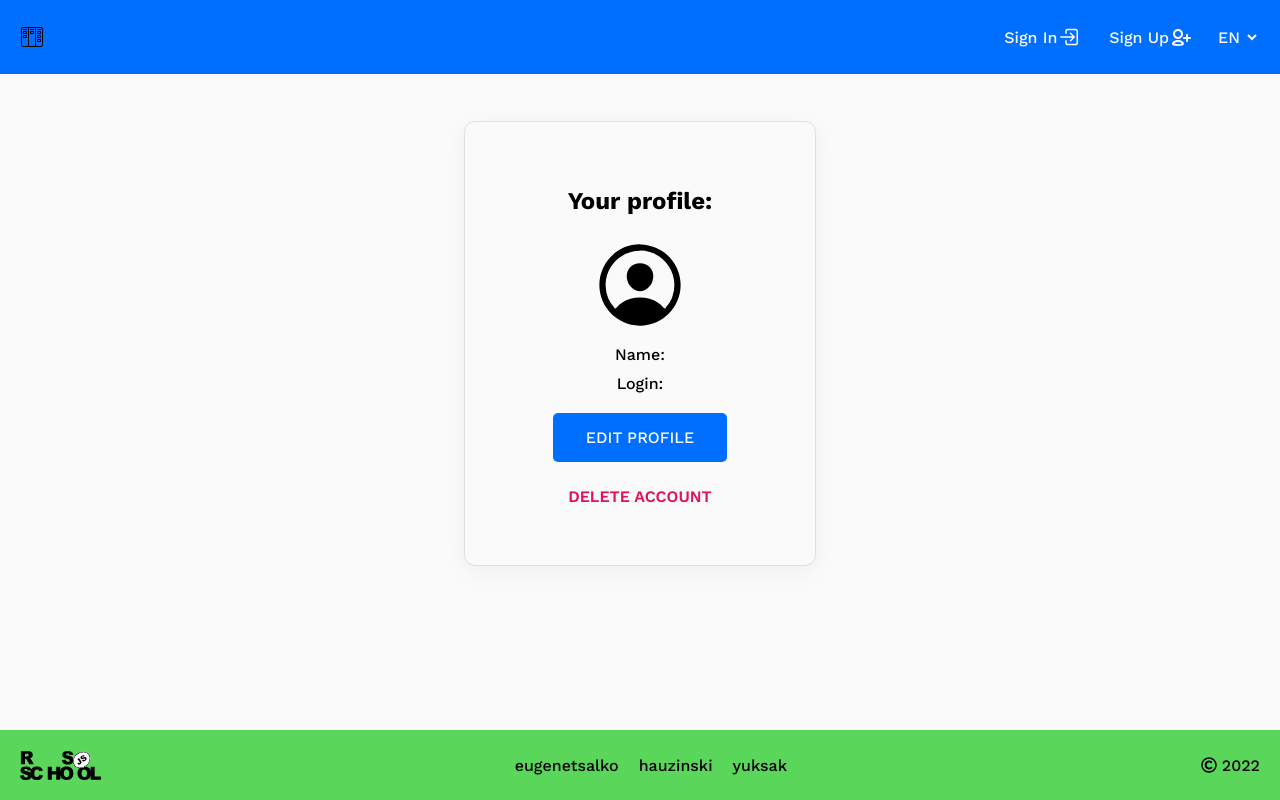
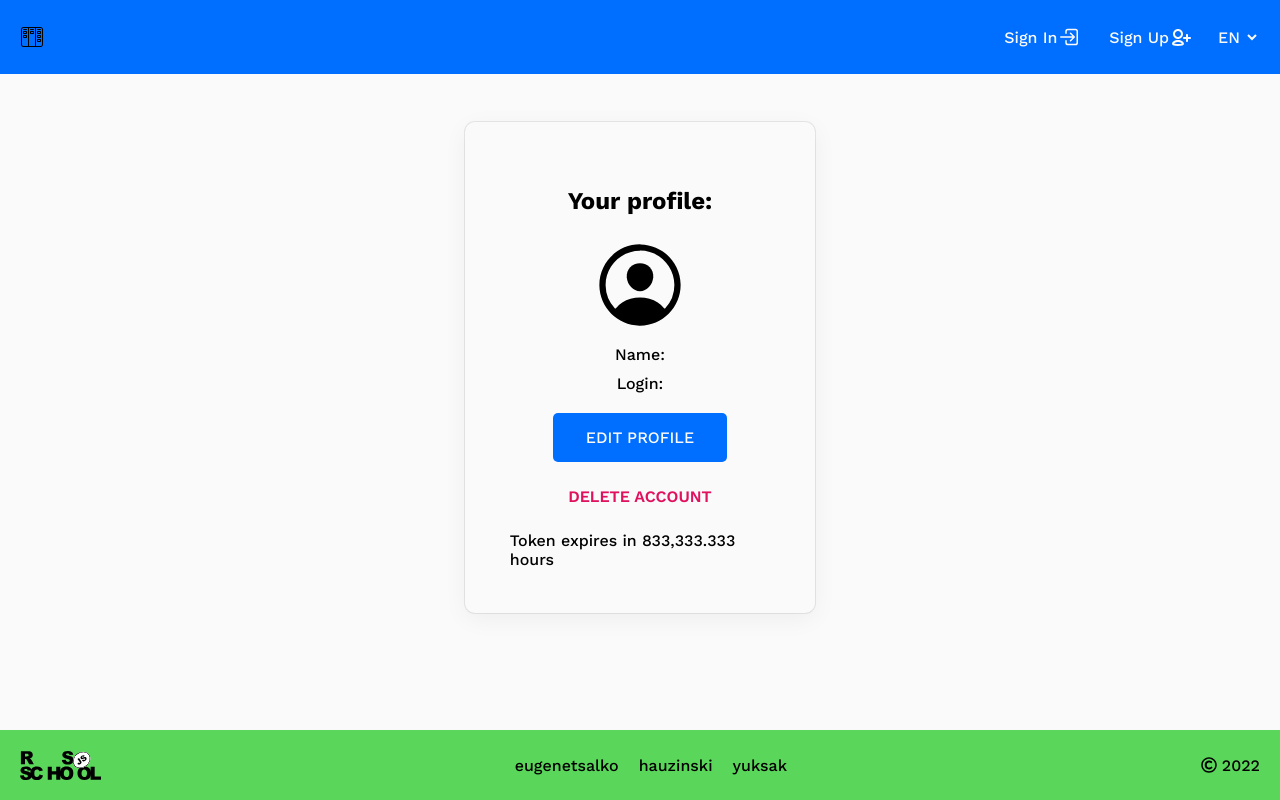
Before and after one commit to EugeneTsalko/project-management-app, a React (Create React App) app: page /profile in a window 1280 px wide. Built offline with nearby package versions, Linux system fonts and the light colour scheme; no server answers; sample sign-in values are in the browser's storage.

Commit message:
refactor: display token exp info

```diff
--- a/src/pages/ProfilePage/ProfilePage.tsx
+++ b/src/pages/ProfilePage/ProfilePage.tsx
@@ -12,6 +12,7 @@ import styles from './ProfilePage.module.scss';
 import { EditedUserParams } from './ProfilePage.types';
 import { IoArrowBack, IoPersonCircleOutline } from 'react-icons/io5';
 import { useTranslation } from 'react-i18next';
+import { isTokenExpired } from 'utils/isTokenExpired';
 
 export const ProfilePage = () => {
   const { t } = useTranslation();
@@ -74,6 +75,7 @@ export const ProfilePage = () => {
             <Button text={t('Edit profile')} type="button" style="form" onClick={() => setEditUser((prev) => !prev)} />
             <Button text={t('Delete account')} type="button" style="form" onClick={() => setDeleteUserModal(true)} />
           </div>
+          <p className={styles.token}>{t('Token expires in hours', { val: isTokenExpired().leftTime })}</p>
         </section>
       )}
 
```
